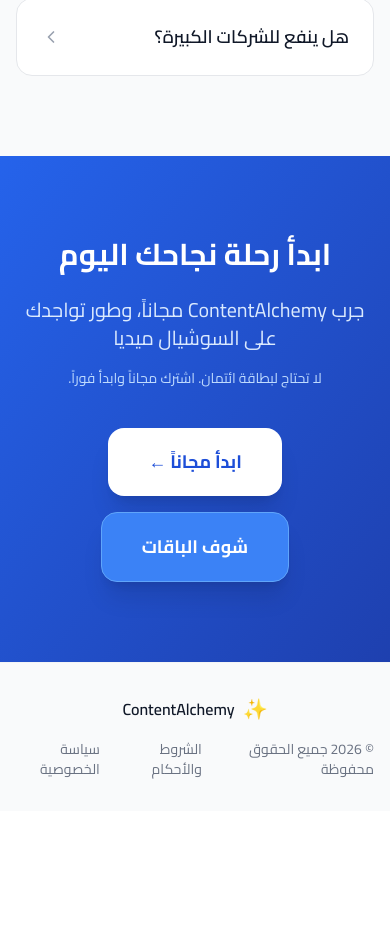
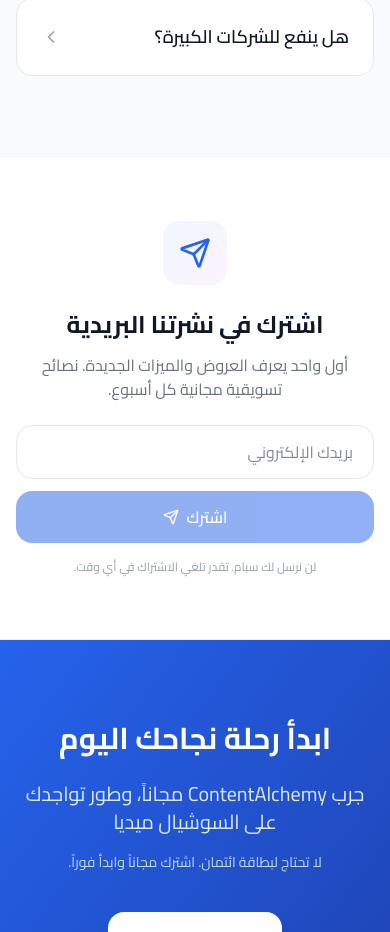
Before and after one commit to alf7ar/contentalchemy, a Next.js app: page /ar in a window 390 px wide. Shown: the part 5335-6267 px from the top of the page. Before the commit the page ends 6146 px from the top, so only its background shows below. Built offline with nearby package versions, Linux system fonts and the light colour scheme; no server answers.

Commit message:
feat: newsletter email capture for marketing
- Added NewsletterSignup component with localStorage email collection
- Added to landing page between FAQ and CTA sections
- Collects emails for future marketing campaigns

```diff
--- a/src/app/[locale]/page.tsx
+++ b/src/app/[locale]/page.tsx
@@ -2,6 +2,7 @@
 import { getTranslations } from "next-intl/server"
 import Link from "next/link"
 import Navbar from "@/components/Navbar"
+import NewsletterSignup from "@/components/NewsletterSignup"
 import Footer from "@/components/Footer"
 import { Sparkles, Camera, TrendingUp, Zap, Clock, Shield, Star, ChevronLeft, Share2, Video, Users, Megaphone } from "lucide-react"
 
@@ -62,6 +63,7 @@
         <HowItWorksSection />
         <TestimonialsSection />
         <FAQSection />
+        <NewsletterSignup />
         <CTASection />
       </main>
       <Footer />
--- /dev/null
+++ b/src/components/NewsletterSignup.tsx
@@ -0,0 +1,77 @@
+"use client"
+
+import { useState } from "react"
+import { Send, CheckCircle2 } from "lucide-react"
+
+export default function NewsletterSignup() {
+  const [email, setEmail] = useState("")
+  const [status, setStatus] = useState<"idle" | "success" | "error">("idle")
+  const [loading, setLoading] = useState(false)
+
+  const handleSubmit = async (e: React.FormEvent) => {
+    e.preventDefault()
+    if (!email.trim()) return
+    setLoading(true)
+
+    try {
+      // Store in localStorage for now (will connect to email service later)
+      const existing = JSON.parse(localStorage.getItem("contentalchemy_emails") || "[]")
+      existing.push({ email: email.trim(), date: new Date().toISOString() })
+      localStorage.setItem("contentalchemy_emails", JSON.stringify(existing))
+      setStatus("success")
+      setEmail("")
+    } catch {
+      setStatus("error")
+    } finally {
+      setLoading(false)
+      setTimeout(() => setStatus("idle"), 4000)
+    }
+  }
+
+  return (
+    <section className="py-16 bg-white border-y border-gray-100">
+      <div className="max-w-2xl mx-auto px-4 sm:px-6 lg:px-8 text-center">
+        <div className="w-16 h-16 mx-auto bg-gradient-to-br from-primary-50 to-accent-50 rounded-2xl flex items-center justify-center mb-6">
+          <Send className="w-8 h-8 text-primary-600" />
+        </div>
+        <h3 className="text-2xl md:text-3xl font-bold text-gray-900 mb-3">اشترك في نشرتنا البريدية</h3>
+        <p className="text-gray-500 mb-6">
+          أول واحد يعرف العروض والميزات الجديدة. نصائح تسويقية مجانية كل أسبوع.
+        </p>
+
+        {status === "success" ? (
+          <div className="flex items-center justify-center gap-2 text-green-600 bg-green-50 rounded-2xl py-4 px-6">
+            <CheckCircle2 className="w-5 h-5" />
+            <span className="font-medium">تم الاشتراك! هينوصلك كل جديد 📩</span>
+          </div>
+        ) : (
+          <form onSubmit={handleSubmit} className="flex flex-col sm:flex-row gap-3 max-w-md mx-auto">
+            <input
+              type="email"
+              value={email}
+              onChange={(e) => setEmail(e.target.value)}
+              placeholder="بريدك الإلكتروني"
+              required
+              className="flex-1 px-5 py-3.5 border border-gray-200 rounded-2xl focus:ring-2 focus:ring-primary-500 focus:border-transparent outline-none transition-all text-right"
+              dir="rtl"
+            />
+            <button
+              type="submit"
+              disabled={loading || !email.trim()}
+              className="px-6 py-3.5 bg-primary-600 text-white rounded-2xl hover:bg-primary-700 disabled:opacity-50 font-semibold transition-all flex items-center justify-center gap-2 whitespace-nowrap"
+            >
+              {loading ? "..." : "اشترك"}
+              <Send className="w-4 h-4" />
+            </button>
+          </form>
+        )}
+
+        {status === "error" && (
+          <p className="text-red-500 text-sm mt-3">حصل خطأ. حاول تاني.</p>
+        )}
+
+        <p className="text-gray-400 text-xs mt-4">لن نرسل لك سبام. تقدر تلغي الاشتراك في أي وقت.</p>
+      </div>
+    </section>
+  )
+}
```
